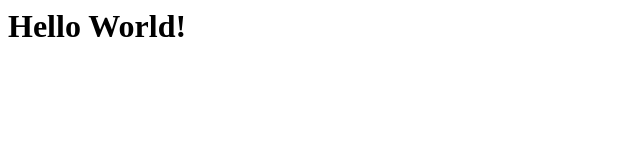
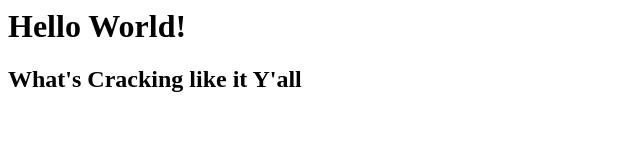
Before and after one commit to adeBenjamin/nodejs_tuts, a plain HTML site: page index.html in a window 1280 px wide. Shown: the whole page, without its empty margins (0-640 px from the left). Drawn offline with Linux system fonts and the light colour scheme.

Commit message:
added new h2

```diff
--- a/index.html
+++ b/index.html
@@ -1 +1,2 @@
 <h1>Hello World!</h1>
+<h2>What's Cracking like it Y'all</h2>
```
